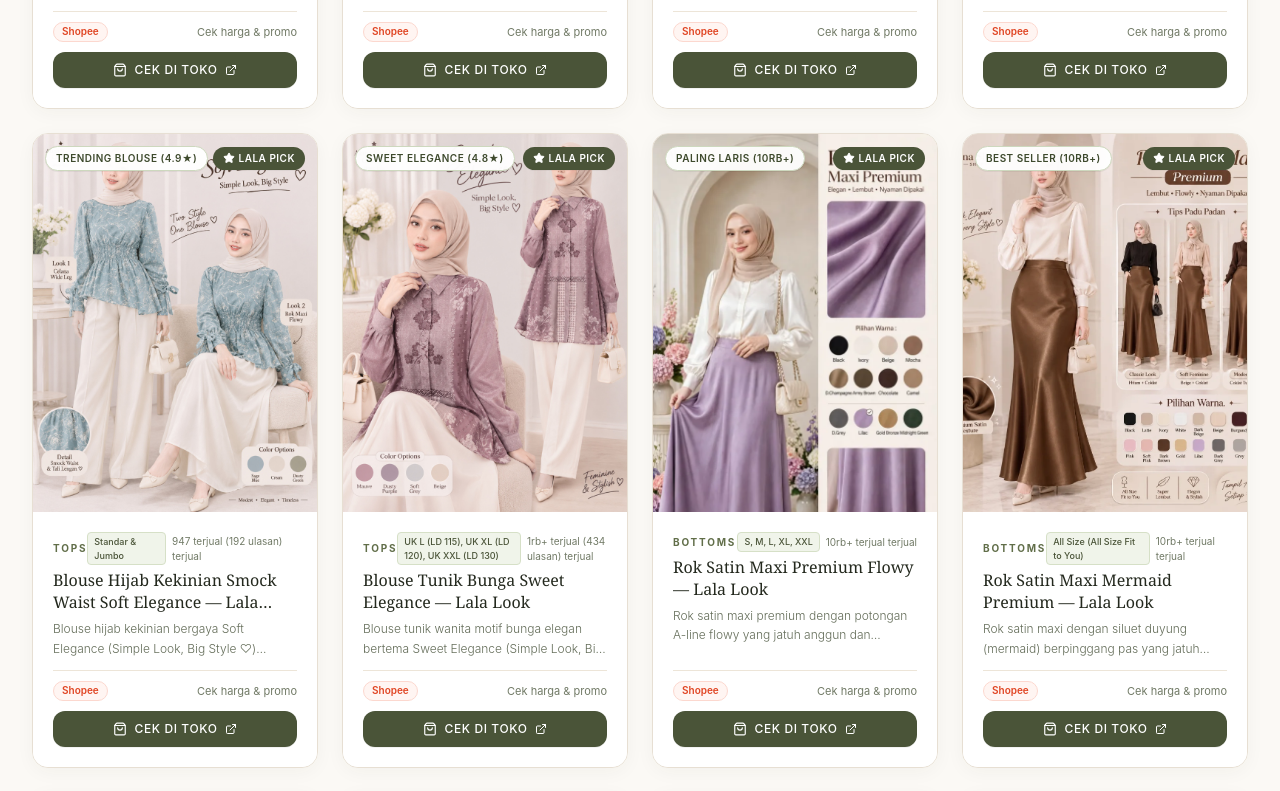
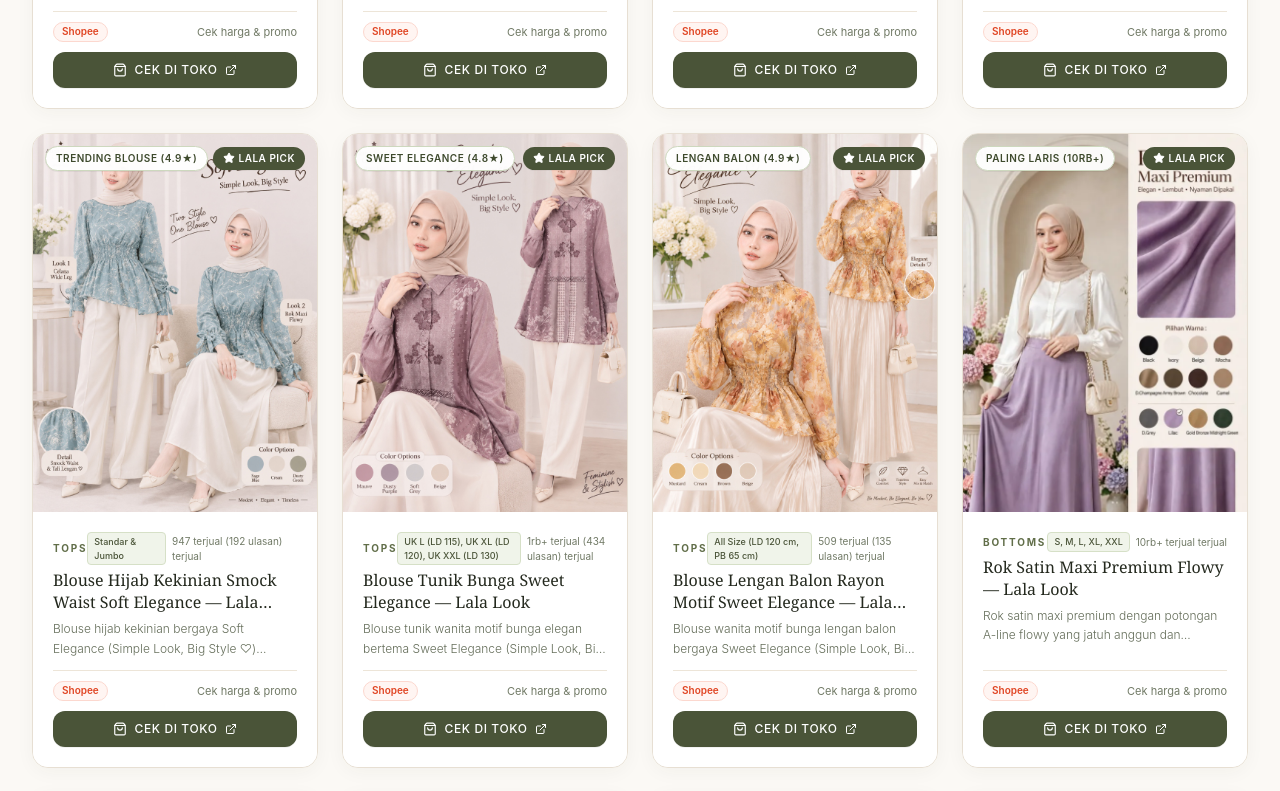
Before and after one commit to ashayaki/alanasheela, a Next.js app: page / in a window 1280 px wide. Shown: the part 3440-4231 px from the top of the page. Built offline with nearby package versions, Linux system fonts and the light colour scheme.

Commit message:
feat(catalog): add Blouse Lengan Balon Rayon Motif Sweet Elegance (asc-tp-11)

```diff
--- a/src/data/asc-products.ts
+++ b/src/data/asc-products.ts
@@ -438,6 +438,29 @@ export const ASC_PRODUCTS: ASCProduct[] = [
     platforms: ['shopee'],
     marketplaceName: 'Shopee',
     affiliateUrl: 'https://s.shopee.co.id/4B1q8WJ90v',
+  },
+  {
+    id: 'asc-tp-11',
+    name: 'Blouse Lengan Balon Rayon Motif Sweet Elegance — Lala Look',
+    category: 'tops',
+    categoryLabel: 'Tops',
+    color: 'Flower Orange / Warm Mustard (Tersedia 9 Motif: Flower Orange, Polka Pink, Rainbow, Pinkies, Nude, Blue Orange, Tulips, Blue, Grey)',
+    price: 0,
+    originalPrice: 0,
+    rating: 4.9,
+    soldCount: '509 terjual (135 ulasan)',
+    image: '/products/blouse-lengan-balon-rayon-motif-sweet-elegance.jpg',
+    badge: 'Lengan Balon (4.9★)',
+    isLalaPick: true,
+    description:
+      'Blouse wanita motif bunga lengan balon bergaya Sweet Elegance (Simple Look, Big Style ♡) dengan kerutan pinggang elastis (smock waist peplum) yang memberi siluet ramping dan potongan lengan balon berujung kerut yang manis. Terbuat dari material Rayon Motif premium yang adem, halus, ringan, dan jatuh sangat cantik saat dipakai seharian. Sangat pas untuk dipadukan dengan rok plisket maupun rok satin flowy bernuansa hangat (Mustard, Cream, Brown, Beige). Hadir dalam ukuran All Size leluasa (LD 120 cm, Panjang 65 cm) dengan 9 pilihan varian motif menawan: Flower Orange, Polka Pink, Flower Rainbow, Flower Pinkies, Flower Nude, Flower Blue Orange, Flower Tulips, Flower Blue, dan Flower Grey.',
+    fabric: 'Rayon Motif Premium (Super Adem, Halus, Ringan & Nyaman Seharian)',
+    sizes: 'All Size (LD 120 cm, PB 65 cm)',
+    lalaNote:
+      'Blouse lengan balon ini gemas dan manis banget! Motif Flower Orange-nya bernuansa warm mustard yang cerah tapi tetap kalem. Detail kerut pinggangnya bikin kelihatan ramping dan proporsional. Dipadu rok plisket cream atau rok satin flowy langsung auto anggun!',
+    platforms: ['shopee'],
+    marketplaceName: 'Shopee',
+    affiliateUrl: 'https://s.shopee.co.id/1W14yZaGFJ',
   },
 
   // --- BOTTOMS (BAWAHAN) ---
```
Also changed, not shown: public/products/blouse-lengan-balon-rayon-motif-sweet-elegance-editorial.jpg (added), public/products/blouse-lengan-balon-rayon-motif-sweet-elegance.jpg (added).
